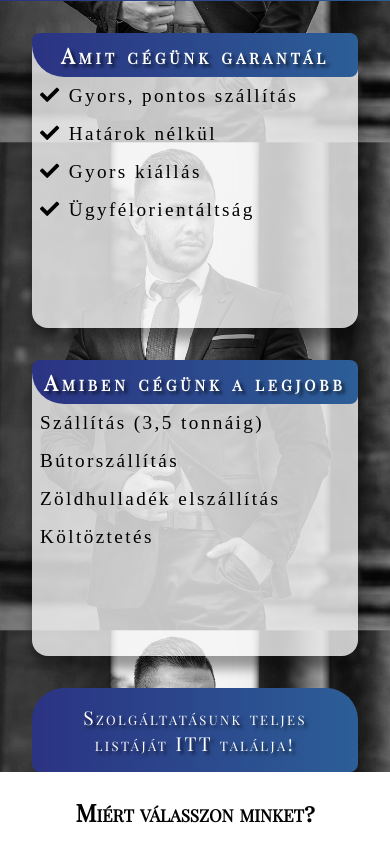
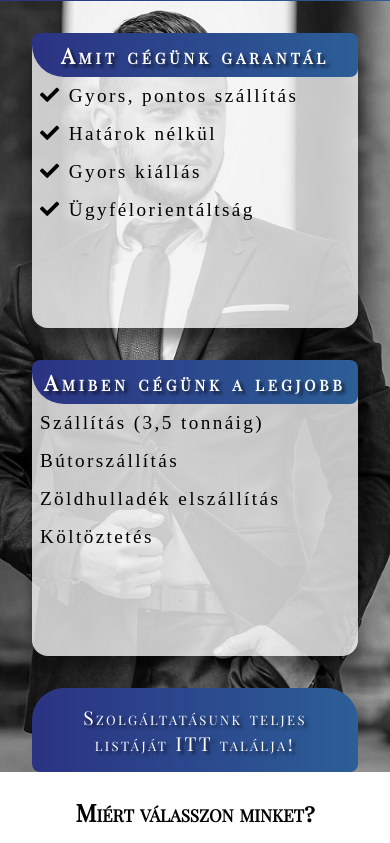
Before and after one commit to davidlippai/mindelvitte, a plain HTML site: page index.html in a window 390 px wide. Shown: the part 81-924 px from the top of the page. Drawn offline with nearby package versions, Linux system fonts and the light colour scheme; a web font is replaced by a local one.

Commit message:
background problem - iphone - solved

```diff
--- a/css/styles.css
+++ b/css/styles.css
@@ -146,8 +146,11 @@ div#menu ul {
 div#first-topic {
   background: url('../img/profil.png');
   background-attachment: fixed;
+  -moz-background-size: cover;
+-webkit-background-size: cover;
+-o-background-size: cover;
   background-position: center;
-  background-size: contain;
+  background-size: cover;
   padding: 2rem 2rem 0;
 }
 
```
